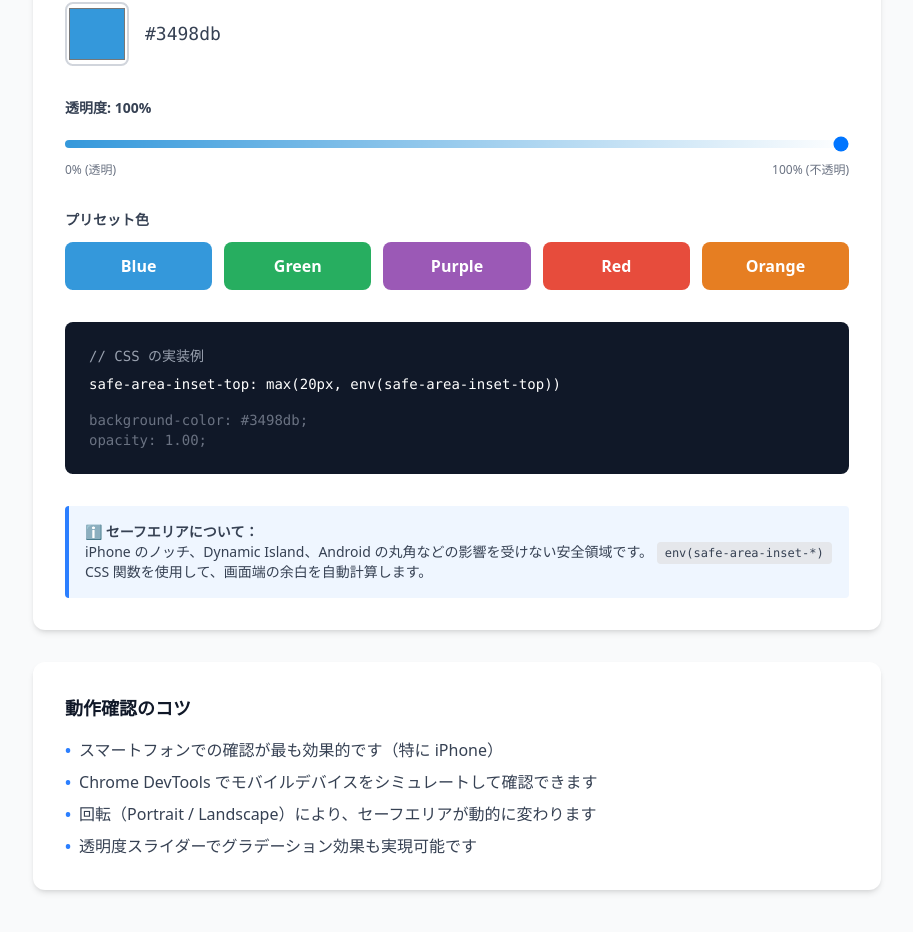
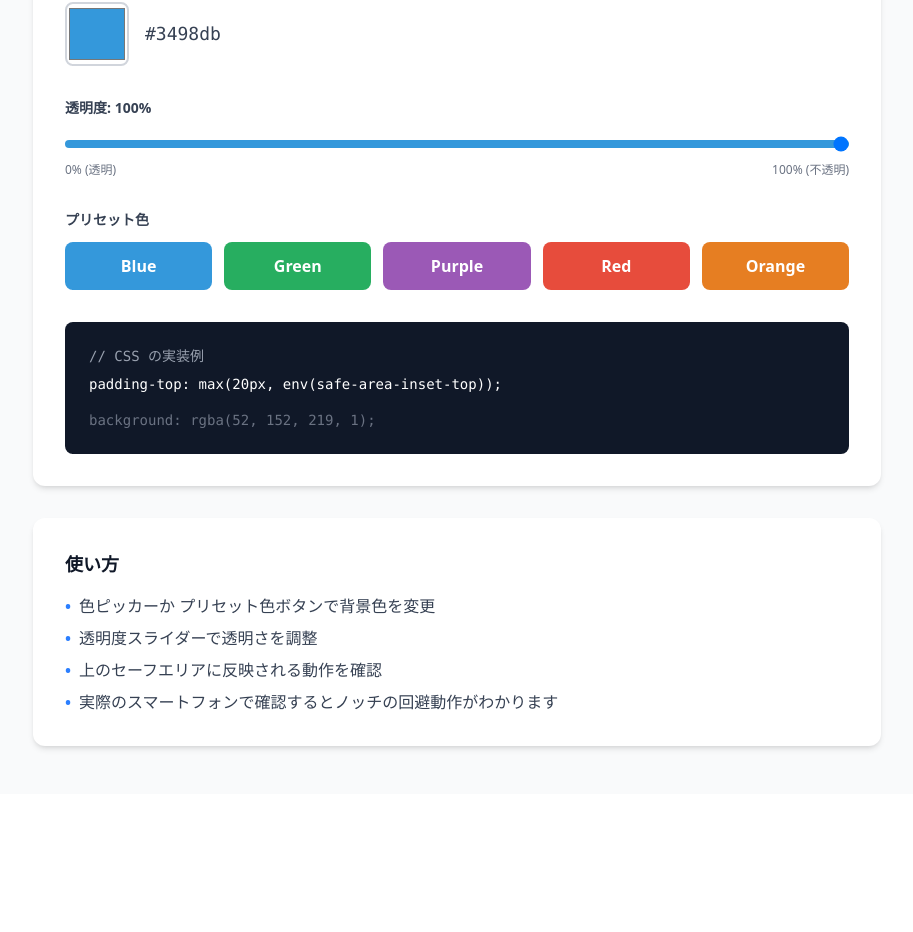
Before and after one commit to imurar/imurar-portfolio, a Vue app: page /#/demo/safe-area in a window 1280 px wide. Shown: the part 366-1298 px from the top of the page, without its empty margins (183-1096 px from the left). After the commit the page ends 1160 px from the top, so only its background shows below. Built offline with nearby package versions, Linux system fonts and the light colour scheme.

Commit message:
[refactor] セーフエリア説明を削除、スライダーに色を適用

```diff
--- a/src/views/demo/SafeAreaView.vue
+++ b/src/views/demo/SafeAreaView.vue
@@ -52,7 +52,7 @@
             step="5"
             class="w-full h-2 rounded-lg appearance-none cursor-pointer"
             :style="{
-              background: `linear-gradient(to right, ${getRgba(color, opacity)}, ${getRgba(color, 0)})`
+              background: `linear-gradient(to right, ${color} 0%, ${color} ${opacity}%, #d1d5db ${opacity}%, #d1d5db 100%)`
             }"
           >
           <div class="flex justify-between text-xs text-gray-500 mt-2">
@@ -80,41 +80,31 @@
         <!-- Code Display -->
         <div class="bg-gray-900 rounded-lg p-6 text-white font-mono text-sm overflow-x-auto">
           <p class="text-gray-400 mb-2">// CSS の実装例</p>
-          <p>safe-area-inset-top: {{ getSafeAreaCSS() }}</p>
-          <p class="text-gray-500 mt-4">background-color: {{ color }};</p>
-          <p class="text-gray-500">opacity: {{ (opacity / 100).toFixed(2) }};</p>
+          <p>padding-top: {{ getSafeAreaCSS() }};</p>
+          <p class="text-gray-500 mt-4">background: {{ getRgba(color, opacity) }};</p>
         </div>
 
-        <!-- Info -->
-        <div class="mt-8 p-4 bg-blue-50 border-l-4 border-blue-500 rounded">
-          <p class="text-sm text-gray-700">
-            <strong>ℹ️ セーフエリアについて：</strong><br>
-            iPhone のノッチ、Dynamic Island、Android の丸角などの影響を受けない安全領域です。
-            <code class="bg-gray-200 px-2 py-1 rounded text-xs">env(safe-area-inset-*)</code>
-            CSS 関数を使用して、画面端の余白を自動計算します。
-          </p>
-        </div>
       </div>
 
-      <!-- Device Preview Tips -->
+      <!-- Usage Tips -->
       <div class="mt-8 bg-white rounded-xl shadow-md p-8">
-        <h3 class="text-lg font-bold mb-4">動作確認のコツ</h3>
+        <h3 class="text-lg font-bold mb-4">使い方</h3>
         <ul class="space-y-2 text-gray-700">
           <li class="flex gap-2">
             <span class="text-blue-500 font-bold">•</span>
-            <span>スマートフォンでの確認が最も効果的です（特に iPhone）</span>
+            <span>色ピッカーか プリセット色ボタンで背景色を変更</span>
           </li>
           <li class="flex gap-2">
             <span class="text-blue-500 font-bold">•</span>
-            <span>Chrome DevTools でモバイルデバイスをシミュレートして確認できます</span>
+            <span>透明度スライダーで透明さを調整</span>
           </li>
           <li class="flex gap-2">
             <span class="text-blue-500 font-bold">•</span>
-            <span>回転（Portrait / Landscape）により、セーフエリアが動的に変わります</span>
+            <span>上のセーフエリアに反映される動作を確認</span>
           </li>
           <li class="flex gap-2">
             <span class="text-blue-500 font-bold">•</span>
-            <span>透明度スライダーでグラデーション効果も実現可能です</span>
+            <span>実際のスマートフォンで確認するとノッチの回避動作がわかります</span>
           </li>
         </ul>
       </div>
```
